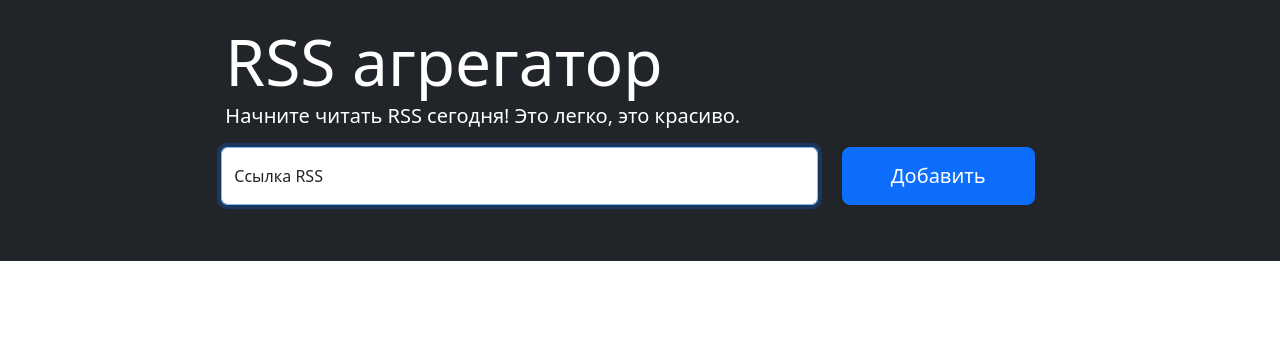
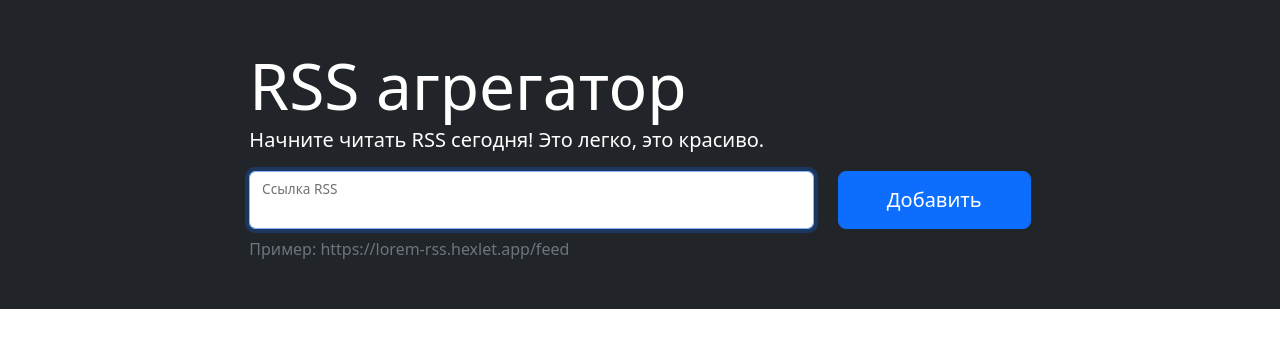
Before and after one commit to mashaanov/frontend-project-11, a website built with webpack: page src/index.html in a window 1280 px wide. Built offline with nearby package versions, Linux system fonts and the light colour scheme.

Commit message:
updatr index.html
update index.html#

```diff
--- a/src/index.html
+++ b/src/index.html
@@ -6,20 +6,18 @@
     <title>Rss Aggregator</title>
   </head>
   <body class="d-flex flex-column min-vh-100">
-    <section class="container-fluid mt-0 py-4 bg-dark text-white">
+    <main class="flex-grow-1">
+      <section class="container-fluid bg-dark p-5">
         <div class="row">
           <div class="col-md-10 col-lg-8 mx-auto text-white">
             <h1 class="display-3 mb-0">RSS агрегатор</h1>
             <p class="lead">Начните читать RSS сегодня! Это легко, это красиво.</p>
-        </div>
-        <div class="row justify-content-center">
-          <div class="col-md-8">
             <form action class="rss-form text-body">
               <div class="row">
                   <div class="col">
                     <div class="form-floating">
+                      <input name="url" id="url-input" autofocus required class="form-control w-100" placeholder="ccылка RSS" autocomplete="off"/>
                       <label for="url-input">Ссылка RSS</label>
-                    <input name="url" id="url-input" autofocus required class="form-control w-100" placeholder="ccылка RSS" autocomplete="off"/>
                     </div>
                   </div>
                   <div class="col-auto">
@@ -27,11 +25,11 @@
                   </div>
                 </div>
               </form>
-            <p class="text-muted mt-2 mb-0">Example: https://lorem-rss.hexlet.app/feed</p>
-          </div>
+              <p class="mt-2 mb-0 text-secondary">Пример: https://lorem-rss.hexlet.app/feed</p>
             </div>
           </div>
       </section>
+    </main>
     <script src="index.js"></script>
     </body>
   </html>
```
Lines whose indentation alone changed are shown as unchanged.
